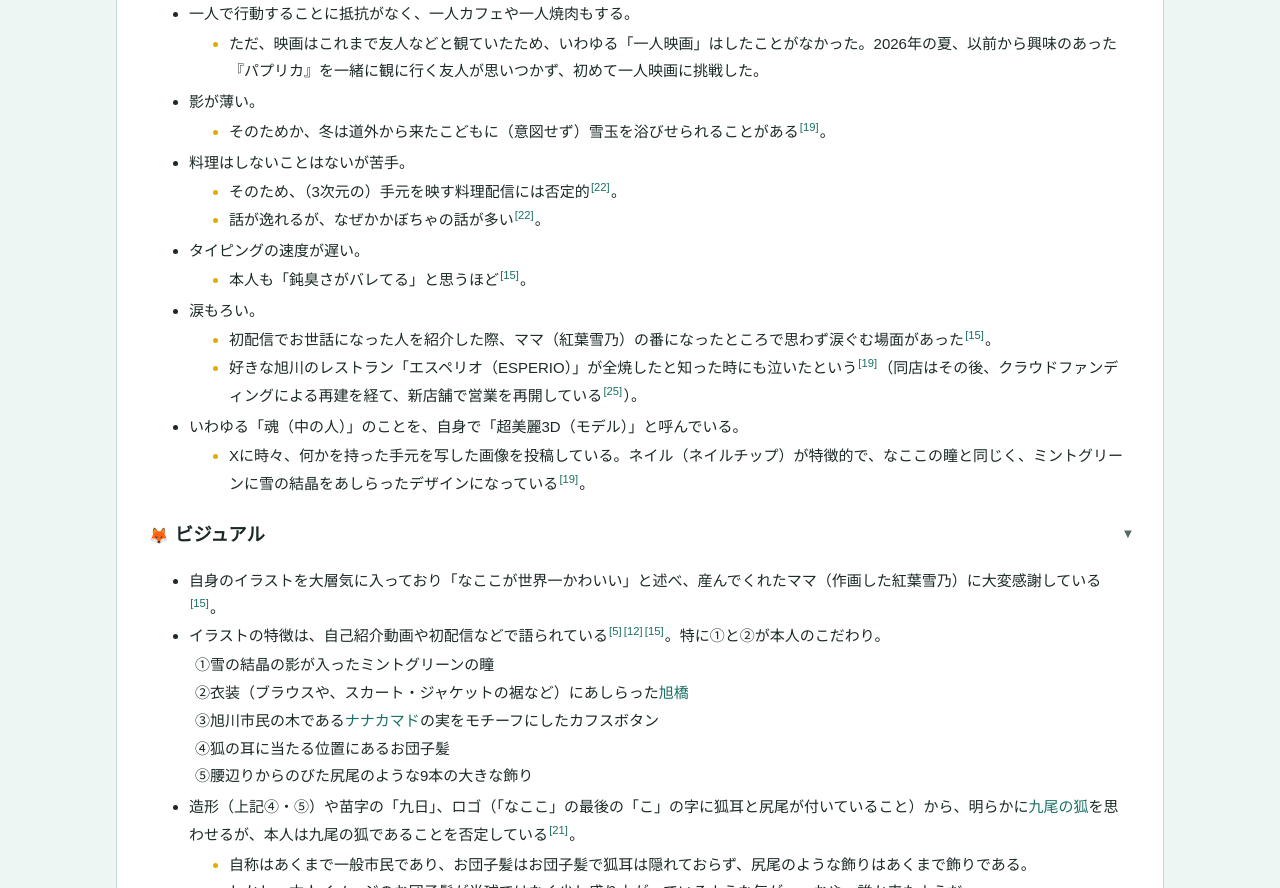
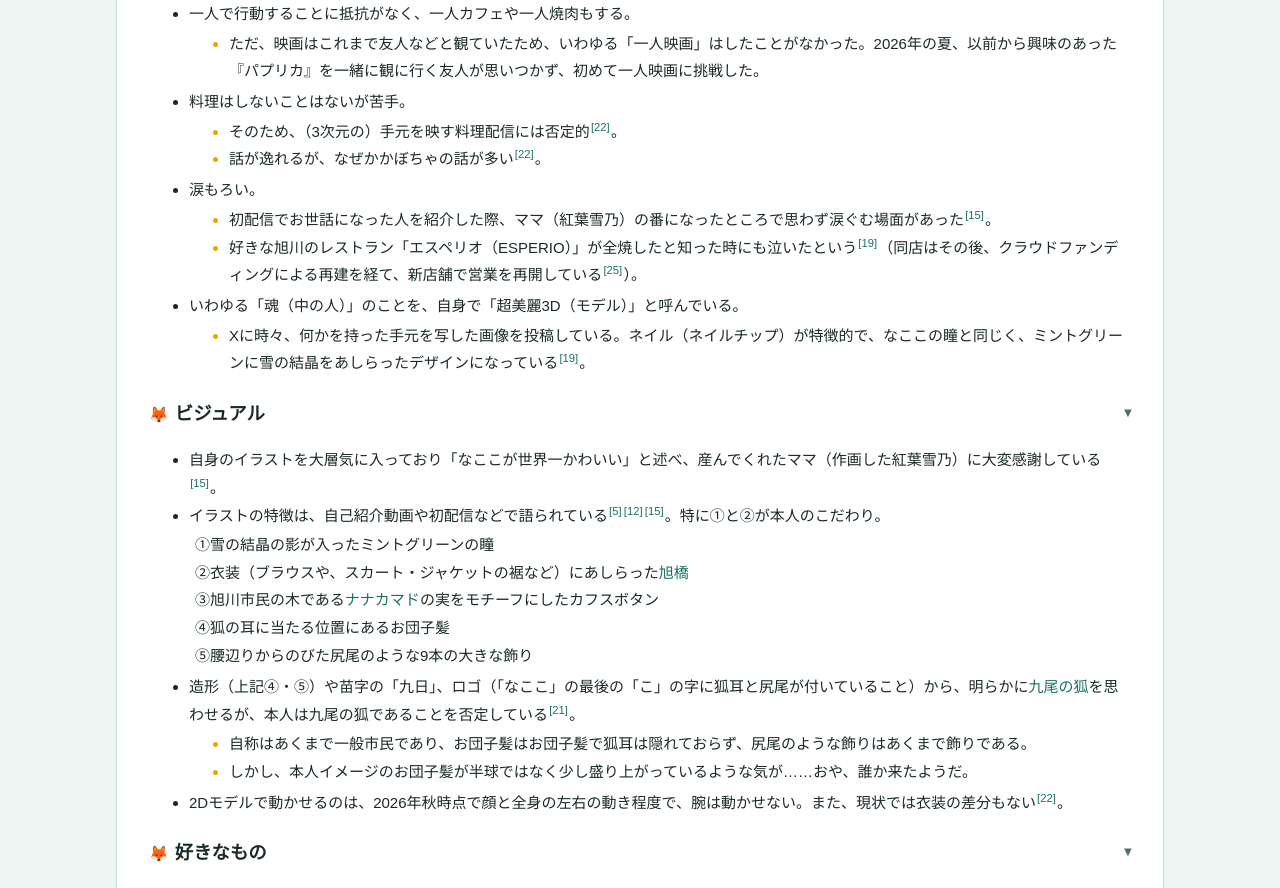
Before and after one commit to otocolobuslove/9th-city-site, a plain HTML site: page index.html in a window 1280 px wide. Shown: the part 1402-2290 px from the top of the page. Drawn offline with Linux system fonts and the light colour scheme.

Commit message:
Remove the low-presence and typing-speed items
Co-Authored-By: Claude Opus 5.5 <noreply@anthropic.com>

```diff
--- a/index.html
+++ b/index.html
@@ -574,20 +574,10 @@
           <li>ただ、映画はこれまで友人などと観ていたため、いわゆる「一人映画」はしたことがなかった。2026年の夏、以前から興味のあった『パプリカ』を一緒に観に行く友人が思いつかず、初めて一人映画に挑戦した。</li>
         </ul>
       </li>
-      <li>影が薄い。
-        <ul>
-          <li>そのためか、冬は道外から来たこどもに（意図せず）雪玉を浴びせられることがある<sup class="ref"><a href="#note-19">[19]</a></sup>。</li>
-        </ul>
-      </li>
       <li>料理はしないことはないが苦手。
         <ul>
           <li>そのため、（3次元の）手元を映す料理配信には否定的<sup class="ref"><a href="#note-22">[22]</a></sup>。</li>
           <li>話が逸れるが、なぜかかぼちゃの話が多い<sup class="ref"><a href="#note-22">[22]</a></sup>。</li>
-        </ul>
-      </li>
-      <li>タイピングの速度が遅い。
-        <ul>
-          <li>本人も「鈍臭さがバレてる」と思うほど<sup class="ref"><a href="#note-15">[15]</a></sup>。</li>
         </ul>
       </li>
       <li>涙もろい。
```
